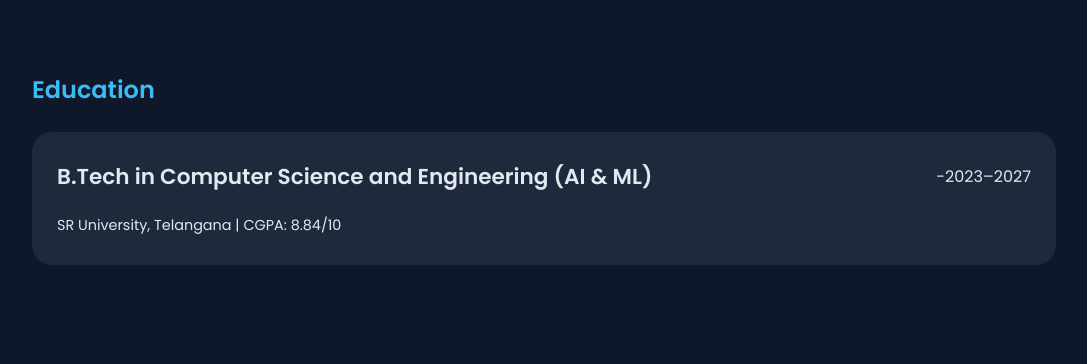
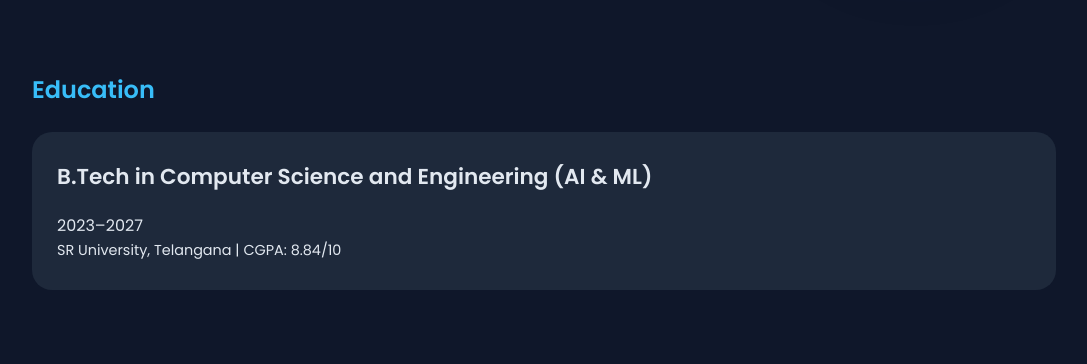
Before and after one commit to GunishettySukruti18/GunishettySukruti18.github.io, a plain HTML site: page index.html in a window 1280 px wide. Shown: the part 436-800 px from the top of the page, without its empty margins (96-1183 px from the left). Drawn offline with Linux system fonts and the light colour scheme.

Commit message:
index.html

```diff
--- a/index.html
+++ b/index.html
@@ -234,10 +234,12 @@ footer { text-align: center; padding: 20px; background: #020617; }
     <h2>Education</h2>
 
     <div class="card education-card">
-    <h3 class="education-degree">
-        B.Tech in Computer Science and Engineering (AI & ML)
-        <span class="education-year">-2023–2027</span>
-    </h3>
+    <div class="education-header">
+        <h3 class="education-degree">
+            B.Tech in Computer Science and Engineering (AI &amp; ML)
+        </h3>
+        <span class="education-year">2023–2027</span>
+    </div>
 
     <p>SR University, Telangana | CGPA: 8.84/10</p>
 </div>
```
